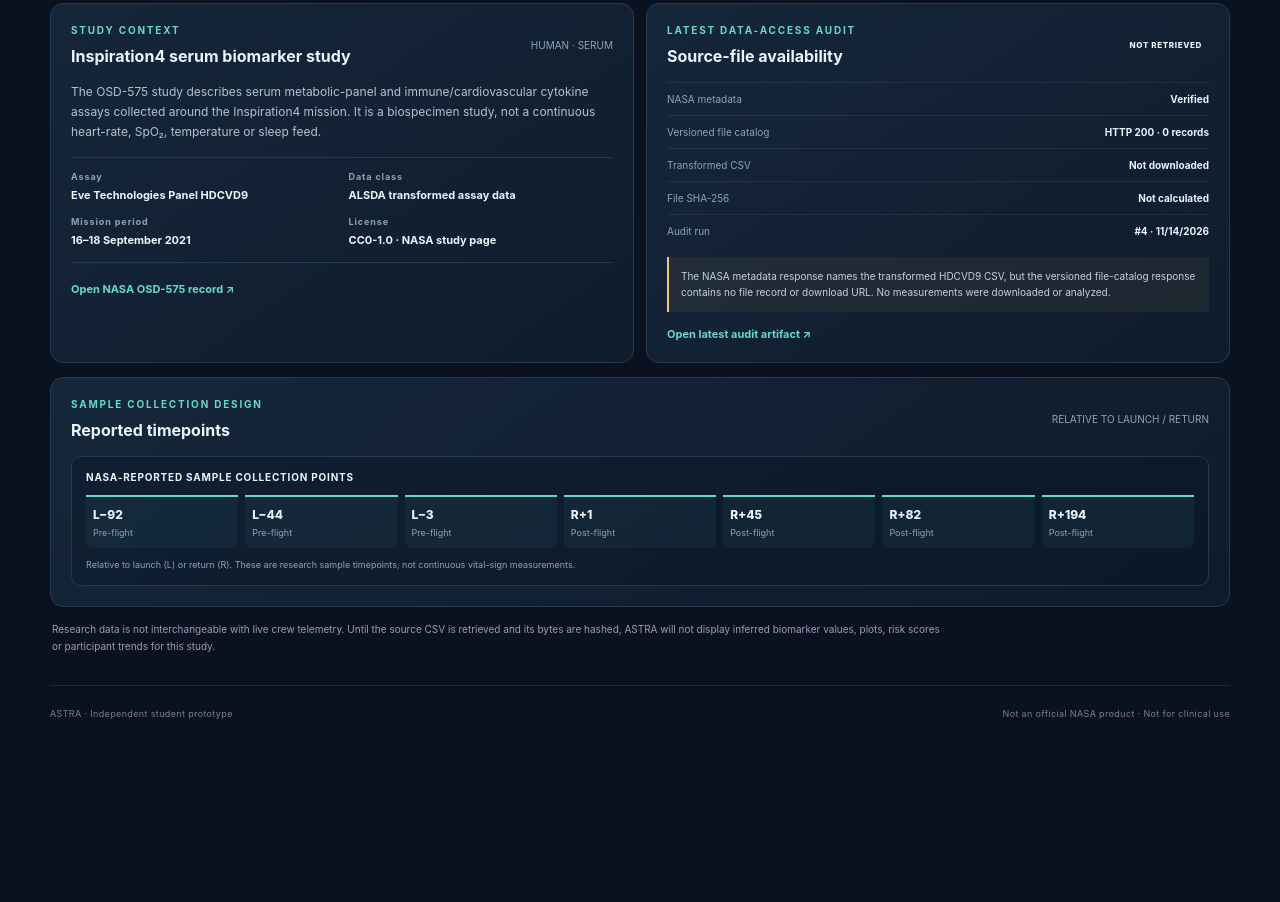
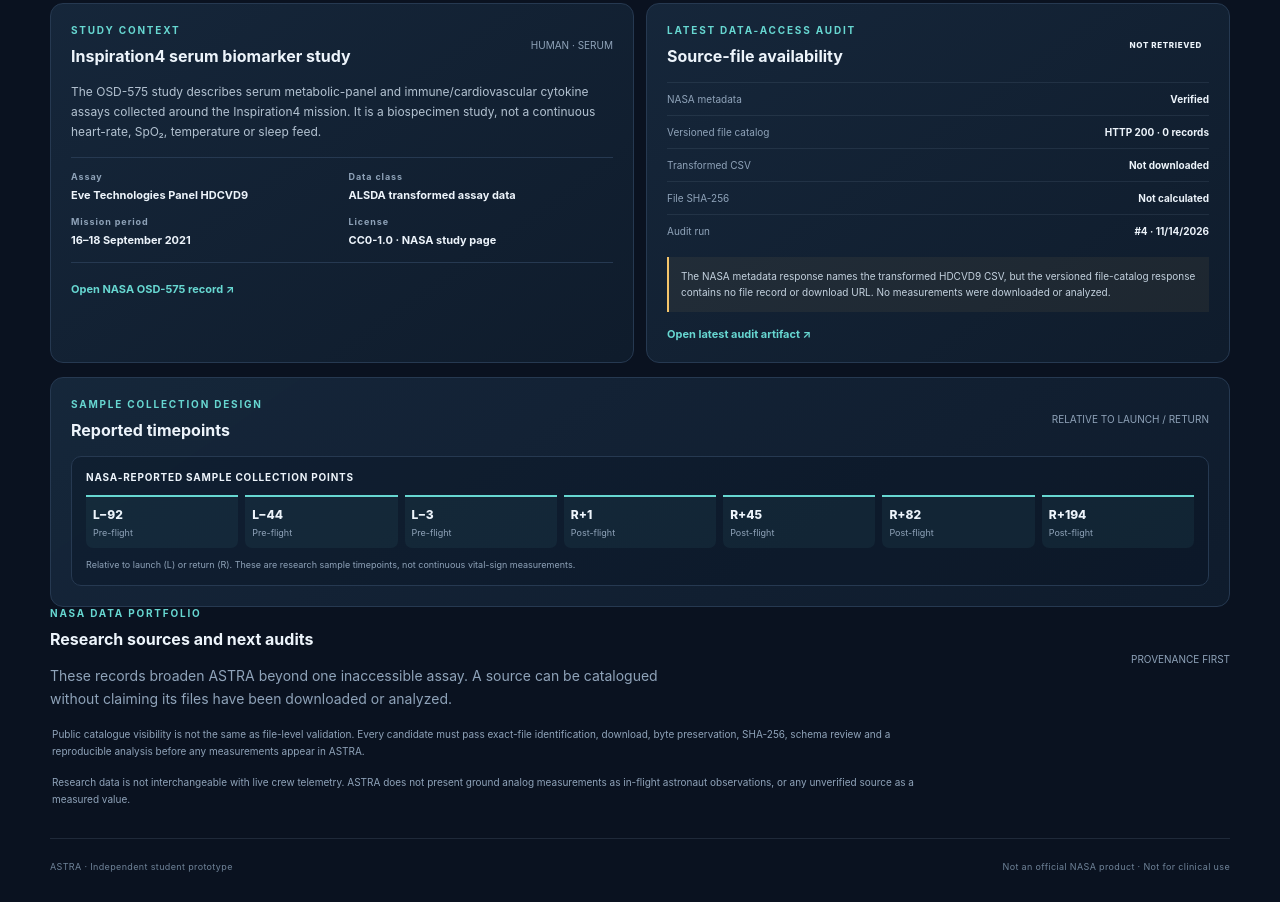
Before and after one commit to MahmutVezir/astra-astronaut-health-monitor, a website: page index.html in a window 1280 px wide. Shown: the part 668-1570 px from the top of the page. Before the commit the page ends 1417 px from the top, so only its background shows below. Drawn offline with Linux system fonts and the light colour scheme.

Commit message:
Add a provenance-aware NASA research source portfolio

```diff
--- a/index.html
+++ b/index.html
@@ -95,7 +95,13 @@
           <div class="research-timeline" id="research-timeline" aria-label="OSD-575 sample collection timeline"></div>
         </article>
 
-        <p class="research-footnote">Research data is not interchangeable with live crew telemetry. Until the source CSV is retrieved and its bytes are hashed, ASTRA will not display inferred biomarker values, plots, risk scores or participant trends for this study.</p>
+        <section class="research-sources-panel">
+          <div class="panel-heading"><div><p class="eyebrow">NASA DATA PORTFOLIO</p><h3>Research sources and next audits</h3><p class="section-copy">These records broaden ASTRA beyond one inaccessible assay. A source can be catalogued without claiming its files have been downloaded or analyzed.</p></div><span class="mini-label">PROVENANCE FIRST</span></div>
+          <div class="research-source-grid" id="research-source-grid" aria-live="polite"></div>
+          <p class="research-footnote">Public catalogue visibility is not the same as file-level validation. Every candidate must pass exact-file identification, download, byte preservation, SHA-256, schema review and a reproducible analysis before any measurements appear in ASTRA.</p>
+        </section>
+
+        <p class="research-footnote">Research data is not interchangeable with live crew telemetry. ASTRA does not present ground analog measurements as in-flight astronaut observations, or any unverified source as a measured value.</p>
       </section>
 
       <section class="view" id="view-overview" hidden>
```
